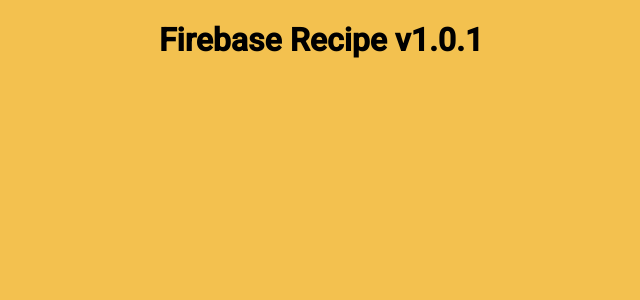
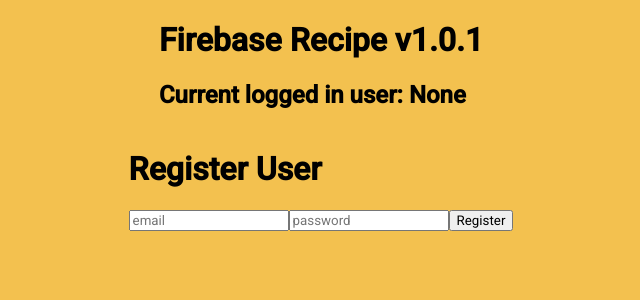
Before and after one commit to 23navi/firebase-recipe, a React (Create React App) app: page / in a window 1280 px wide. Shown: the top 300 px of the page, without its empty margins (319-959 px from the left). Built offline with nearby package versions, Linux system fonts and the light colour scheme; no server answers.

Commit message:
Register User

```diff
--- a/src/App.js
+++ b/src/App.js
@@ -1,14 +1,20 @@
-import {useState} from "react";
-
+import { useState } from "react";
+import FirebaseAuthService from "./FirebaseAuthService";
+import RegisterUser from "./components/RegisterUser";
 import "./App.css";
-import firebase from "./FirebaseConfig";
 
 function App() {
+  const [currentUser, setCurrentUser] = useState(null);
+  FirebaseAuthService.subscribeToAuthChanges(setCurrentUser);
   return (
     <div className="App">
       <header className="App-header">
         <h1>Firebase Recipe v1.0.1</h1>
+        <h2>
+          Current logged in user: {currentUser ? currentUser.email : "None"}
+        </h2>
       </header>
+      <RegisterUser user={currentUser} />
     </div>
   );
 }
--- a/src/FirebaseAuthService.js
+++ b/src/FirebaseAuthService.js
@@ -1,4 +1,4 @@
-import firebase from "firebase";
+import firebase from "./FirebaseConfig";
 const auth = firebase.auth();
 
 const signInWithGoogle = () => {
--- a/src/FirebaseConfig.js
+++ b/src/FirebaseConfig.js
@@ -1,3 +1,4 @@
+// This is the only place we do import firebase from "firebase";.. rest everywhere in our app we will do import firebase from "./FirebaseConfig"
 import firebase from "firebase";
 const firebaseConfig = {
   apiKey: "AIzaSyAUtkVvRoUTl3lUujjN-vT10liatn8THew",
--- /dev/null
+++ b/src/components/RegisterUser.js
@@ -0,0 +1,32 @@
+import { useState } from "react";
+import FirebaseAuthService from "../FirebaseAuthService";
+
+export default function RegisterUser({ user }) {
+  const [email, setEmail] = useState("");
+  const [password, setPassword] = useState("");
+
+  const handleRegister = () => {
+    FirebaseAuthService.registerUser(email, password);
+    setEmail("");
+    setPassword("");
+  };
+
+  return (
+    <div>
+      <h1>Register User</h1>
+      <input
+        type="text"
+        placeholder="email"
+        value={email}
+        onChange={(e) => setEmail(e.target.value)}
+      />
+      <input
+        type="password"
+        placeholder="password"
+        value={password}
+        onChange={(e) => setPassword(e.target.value)}
+      />
+      <button onClick={handleRegister}>Register</button>
+    </div>
+  );
+}
```
